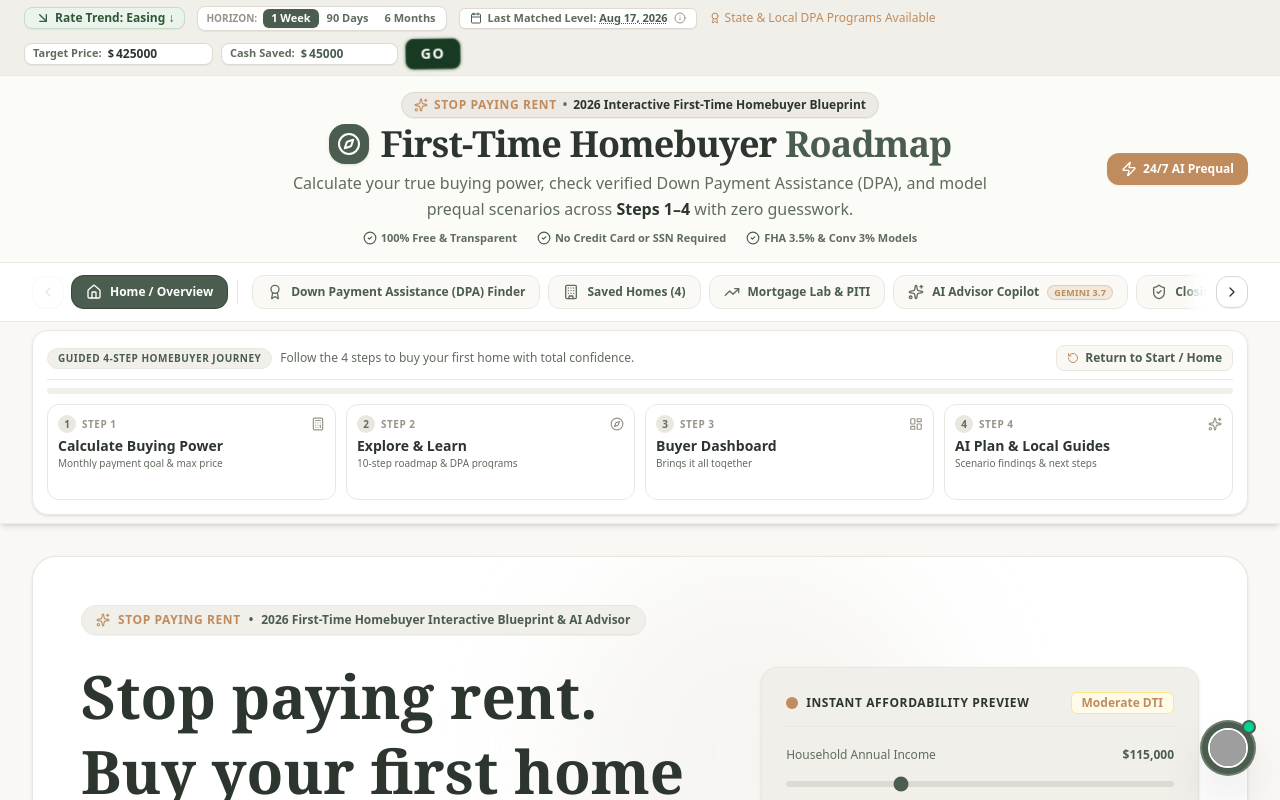
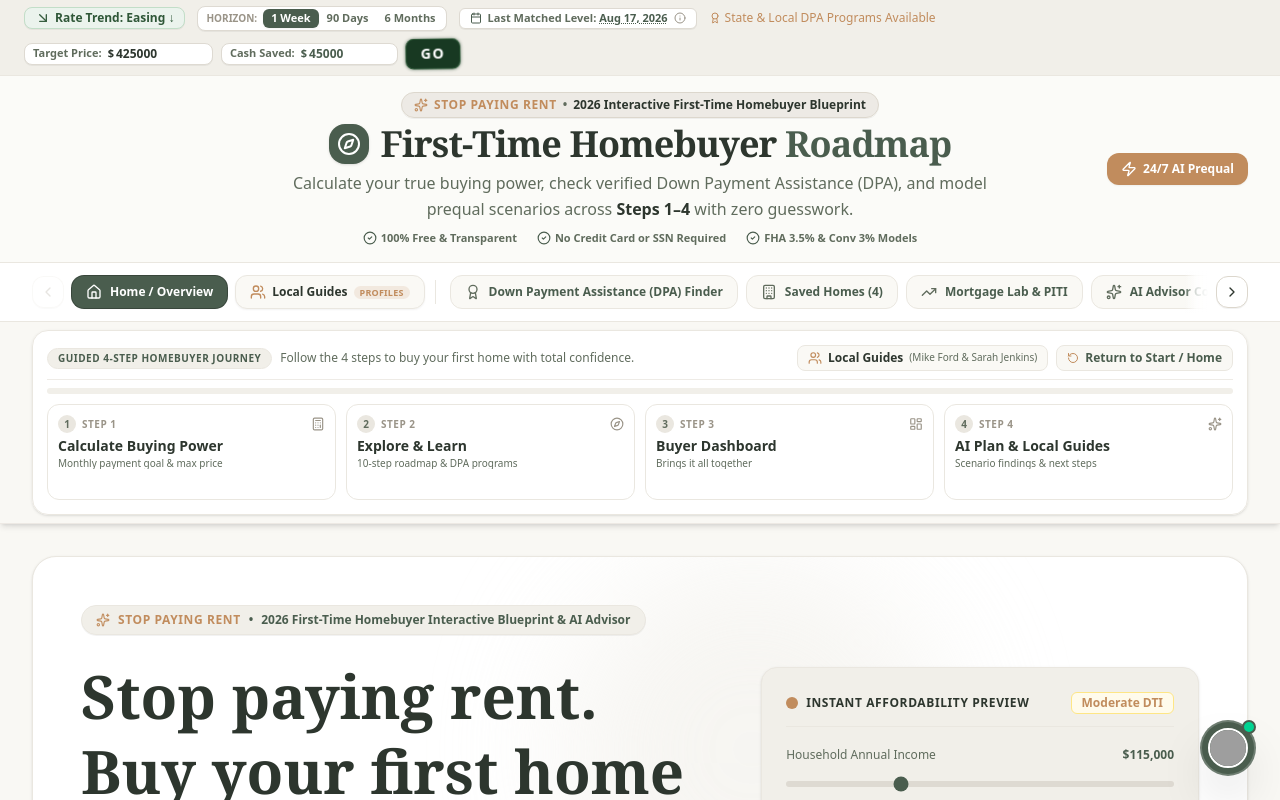
Before and after one commit to mfordmtgLO/first-time-homebuyer_ai_studio, a React (Vite) app: page / in a window 1280 px wide. Shown: the top 800 px of the page. Built offline with nearby package versions, Linux system fonts and the light colour scheme; grey boxes are pictures that could not be loaded.

Commit message:
feat: add navigation to local professional guides
Introduce handleNavigateToGuides to streamline user access to Loan Officer and Agent profiles. Integrate this functionality into the Navbar and StepNavigationBanner components to improve workflow discovery.

```diff
--- a/src/App.tsx
+++ b/src/App.tsx
@@ -314,6 +314,19 @@ export default function App() {
     window.scrollTo({ top: 0, behavior: "smooth" });
   };
 
+  // Direct Navigate to Local Guides Section (Loan Officer & Agent Profiles)
+  const handleNavigateToGuides = () => {
+    setShowLoPortal(false);
+    setCurrentMode("dashboard");
+    setActiveTab("step4_ai_plan");
+    setTimeout(() => {
+      const el = document.getElementById("local-professional-guides-section");
+      if (el) {
+        el.scrollIntoView({ behavior: "smooth", block: "start" });
+      }
+    }, 150);
+  };
+
   const handleScorecardSave = (updated: PropertyListing) => {
     setProperties(prev => prev.map(p => (p.id === updated.id ? updated : p)));
     setScorecardProperty(null);
@@ -355,6 +368,7 @@ export default function App() {
             savedCount={properties.length}
             onOpenLoPortal={() => setShowLoPortal(true)}
             onOpenLeadBot={() => setIsLeadBotOpen(true)}
+            onNavigateToGuides={handleNavigateToGuides}
             loName={guidesState.loanOfficer.name}
           />
           <div className="max-w-7xl mx-auto px-3 sm:px-6 lg:px-8 py-2">
@@ -362,6 +376,7 @@ export default function App() {
               currentTab={activeTab}
               currentMode={currentMode}
               onNavigate={handleNavigate}
+              onNavigateToGuides={handleNavigateToGuides}
               loanOfficerName={guidesState.loanOfficer.name}
               activeAgentName={activeAgent.name}
             />
--- a/src/components/Navbar.tsx
+++ b/src/components/Navbar.tsx
@@ -16,6 +16,7 @@ import {
   Minus,
   FileText,
   UserCheck,
+  Users,
   RotateCcw,
   Zap,
   ChevronLeft,
@@ -53,6 +54,7 @@ interface NavbarProps {
   savedCount: number;
   onOpenLoPortal?: () => void;
   onOpenLeadBot?: () => void;
+  onNavigateToGuides?: () => void;
   loName?: string;
 }
 
@@ -66,6 +68,7 @@ export const Navbar: React.FC<NavbarProps> = ({
   savedCount,
   onOpenLoPortal,
   onOpenLeadBot,
+  onNavigateToGuides,
   loName = "Mike Ford"
 }) => {
   const [mobileMenuOpen, setMobileMenuOpen] = useState(false);
@@ -538,7 +541,7 @@ export const Navbar: React.FC<NavbarProps> = ({
             type="button"
             data-nav-id="hero"
             onClick={() => handleNavClick("hero", "website")}
-            className={`flex items-center gap-2 px-3.5 py-2 rounded-xl text-xs font-bold transition-all whitespace-nowrap shrink-0 cursor-pointer shadow-xs group z-20 ${
+            className={`flex items-center gap-2 px-3 sm:px-3.5 py-2 rounded-xl text-xs font-bold transition-all whitespace-nowrap shrink-0 cursor-pointer shadow-xs group z-20 ${
               currentTab === "hero"
                 ? "bg-[#4A5D4E] text-white shadow-xs ring-1 ring-[#38463B]"
                 : "text-[#4A5D4E] hover:bg-[#F1EFE9] hover:text-[#2D362E] bg-[#FAF9F5] border border-[#EAE7E0] hover:border-[#DCD7CD]"
@@ -549,6 +552,38 @@ export const Navbar: React.FC<NavbarProps> = ({
               currentTab === "hero" ? "text-white" : "text-[#606C5D]"
             }`} />
             <span>Home / Overview</span>
+          </button>
+
+          {/* PERMANENTLY VISIBLE PINNED "Local Guides" STICKY BUTTON */}
+          <button
+            id="navbar-pinned-local-guides-btn"
+            type="button"
+            data-nav-id="local-guides"
+            onClick={() => {
+              if (onNavigateToGuides) {
+                onNavigateToGuides();
+              } else {
+                handleNavClick("step4_ai_plan", "dashboard");
+              }
+            }}
+            className={`flex items-center gap-1.5 px-3 sm:px-3.5 py-2 rounded-xl text-xs font-bold transition-all whitespace-nowrap shrink-0 cursor-pointer shadow-xs group z-20 ${
+              currentTab === "step4_ai_plan"
+                ? "bg-[#C18C5D] text-white shadow-xs ring-1 ring-[#9E6E45]"
+                : "text-[#2D362E] hover:bg-[#F1EFE9] bg-[#FAF9F5] border border-[#EAE7E0] hover:border-[#DCD7CD]"
+            }`}
+            title="Meet Your Local Guides (Loan Officer & Agent Profiles)"
+          >
+            <Users className={`w-4 h-4 shrink-0 transition-transform group-hover:scale-110 ${
+              currentTab === "step4_ai_plan" ? "text-white" : "text-[#C18C5D]"
+            }`} />
+            <span>Local Guides</span>
+            <span className={`text-[9px] px-1.5 py-0.5 rounded-full font-bold uppercase tracking-wide leading-none ${
+              currentTab === "step4_ai_plan"
+                ? "bg-white/20 text-white"
+                : "bg-[#C18C5D]/15 text-[#C18C5D]"
+            }`}>
+              Profiles
+            </span>
           </button>
 
           {/* Subtle Vertical Divider */}
@@ -721,13 +756,29 @@ export const Navbar: React.FC<NavbarProps> = ({
 
             <button
               onClick={() => {
+                setMobileMenuOpen(false);
+                if (onNavigateToGuides) {
+                  onNavigateToGuides();
+                } else {
+                  setActiveMode("dashboard");
+                  handleNavClick("step4_ai_plan", "dashboard");
+                }
+              }}
+              className="w-full flex items-center justify-center gap-2 py-2.5 rounded-xl bg-[#FAF9F5] text-[#2D362E] font-semibold text-sm border border-[#EAE7E0] hover:bg-[#F1EFE9] shadow-2xs"
+            >
+              <Users className="w-4 h-4 text-[#C18C5D]" />
+              <span>Meet Your Local Guides (LO & Agent)</span>
+            </button>
+
+            <button
+              onClick={() => {
                 setActiveMode("dashboard");
                 handleNavClick("step4_ai_plan", "dashboard");
               }}
               className="w-full flex items-center justify-center gap-2 py-2.5 rounded-xl bg-[#4A5D4E] text-white font-semibold text-sm shadow-xs"
             >
               <Sparkles className="w-4 h-4 text-[#D4A373]" />
-              <span>Step 4: AI Plan & Local Guides</span>
+              <span>Step 4: AI Plan & Summary</span>
             </button>
 
             {onOpenLoPortal && (
--- a/src/components/StepNavigationBanner.tsx
+++ b/src/components/StepNavigationBanner.tsx
@@ -6,7 +6,8 @@ import {
   Sparkles,
   ArrowRight,
   RotateCcw,
-  Check
+  Check,
+  Users
 } from "lucide-react";
 import { motion, AnimatePresence } from "motion/react";
 
@@ -15,6 +16,7 @@ interface StepNavigationBannerProps {
   currentMode?: "website" | "dashboard";
   activeMode?: "website" | "dashboard";
   onNavigate: (tab: string, mode: "website" | "dashboard") => void;
+  onNavigateToGuides?: () => void;
   loanOfficerName?: string;
   activeAgentName?: string;
 }
@@ -22,6 +24,9 @@ interface StepNavigationBannerProps {
 export const StepNavigationBanner: React.FC<StepNavigationBannerProps> = ({
   currentTab,
   onNavigate,
+  onNavigateToGuides,
+  loanOfficerName,
+  activeAgentName,
 }) => {
   // Determine current active step index (0 = Home, 1 = Step 1, 2 = Step 2, 3 = Step 3, 4 = Step 4)
   let activeStep = 0;
@@ -77,7 +82,7 @@ export const StepNavigationBanner: React.FC<StepNavigationBannerProps> = ({
       id="guided-4-step-journey-banner"
       className="w-full bg-white/95 backdrop-blur-md rounded-2xl border border-[#EAE7E0] p-2.5 sm:p-3.5 shadow-sm transition-all"
     >
-      {/* Top Header: Return to Beginning link + Guided Workflow label */}
+      {/* Top Header: Return to Beginning link + Guided Workflow label + Sticky Local Guides button */}
       <div className="flex flex-col sm:flex-row sm:items-center justify-between gap-2 pb-2 mb-2 border-b border-[#EAE7E0]/80">
         <div className="flex items-center gap-2">
           <span className="text-[10px] font-bold tracking-wider uppercase bg-[#F1EFE9] text-[#4A5D4E] px-2.5 py-0.5 rounded-full border border-[#EAE7E0]">
@@ -88,17 +93,42 @@ export const StepNavigationBanner: React.FC<StepNavigationBannerProps> = ({
           </span>
         </div>
 
+        <div className="flex items-center gap-2 self-start sm:self-auto flex-wrap">
+          {/* Sticky Local Guides Quick Button */}
+          <button
+            id="step-banner-local-guides-btn"
+            type="button"
+            onClick={() => {
+              if (onNavigateToGuides) {
+                onNavigateToGuides();
+              } else {
+                onNavigate("step4_ai_plan", "dashboard");
+              }
+            }}
+            className="inline-flex items-center gap-1.5 text-xs font-bold text-[#2D362E] hover:text-[#4A5D4E] bg-[#FAF9F5] hover:bg-[#F1EFE9] px-2.5 py-1 rounded-lg border border-[#EAE7E0] hover:border-[#DCD7CD] transition-colors cursor-pointer"
+            title="Meet your dedicated Local Professional Guides (Loan Officer and Real Estate Agent)"
+          >
+            <Users className="w-3.5 h-3.5 text-[#C18C5D]" />
+            <span>Local Guides</span>
+            {(loanOfficerName || activeAgentName) && (
+              <span className="hidden lg:inline text-[10px] text-[#606C5D] font-medium">
+                ({loanOfficerName || "Loan Officer"} & {activeAgentName || "Agent"})
+              </span>
+            )}
+          </button>
+
           {/* Quick Return to Beginning / Home Button */}
           <button
             id="return-to-start-btn"
             type="button"
             onClick={() => onNavigate("hero", "website")}
-          className="inline-flex items-center gap-1.5 text-xs font-semibold text-[#4A5D4E] hover:text-[#2D362E] bg-[#F9F8F4] hover:bg-[#F1EFE9] px-2.5 py-1 rounded-lg border border-[#EAE7E0] transition-colors cursor-pointer self-start sm:self-auto"
+            className="inline-flex items-center gap-1.5 text-xs font-semibold text-[#4A5D4E] hover:text-[#2D362E] bg-[#F9F8F4] hover:bg-[#F1EFE9] px-2.5 py-1 rounded-lg border border-[#EAE7E0] transition-colors cursor-pointer"
             title="Return to the beginning: Buy your first home with clarity and total confidence"
           >
             <RotateCcw className="w-3 h-3 text-[#C18C5D]" />
             <span>Return to Start / Home</span>
           </button>
+        </div>
       </div>
 
       {/* Horizontal Progress Bar */}
```
Lines whose indentation alone changed are shown as unchanged.
